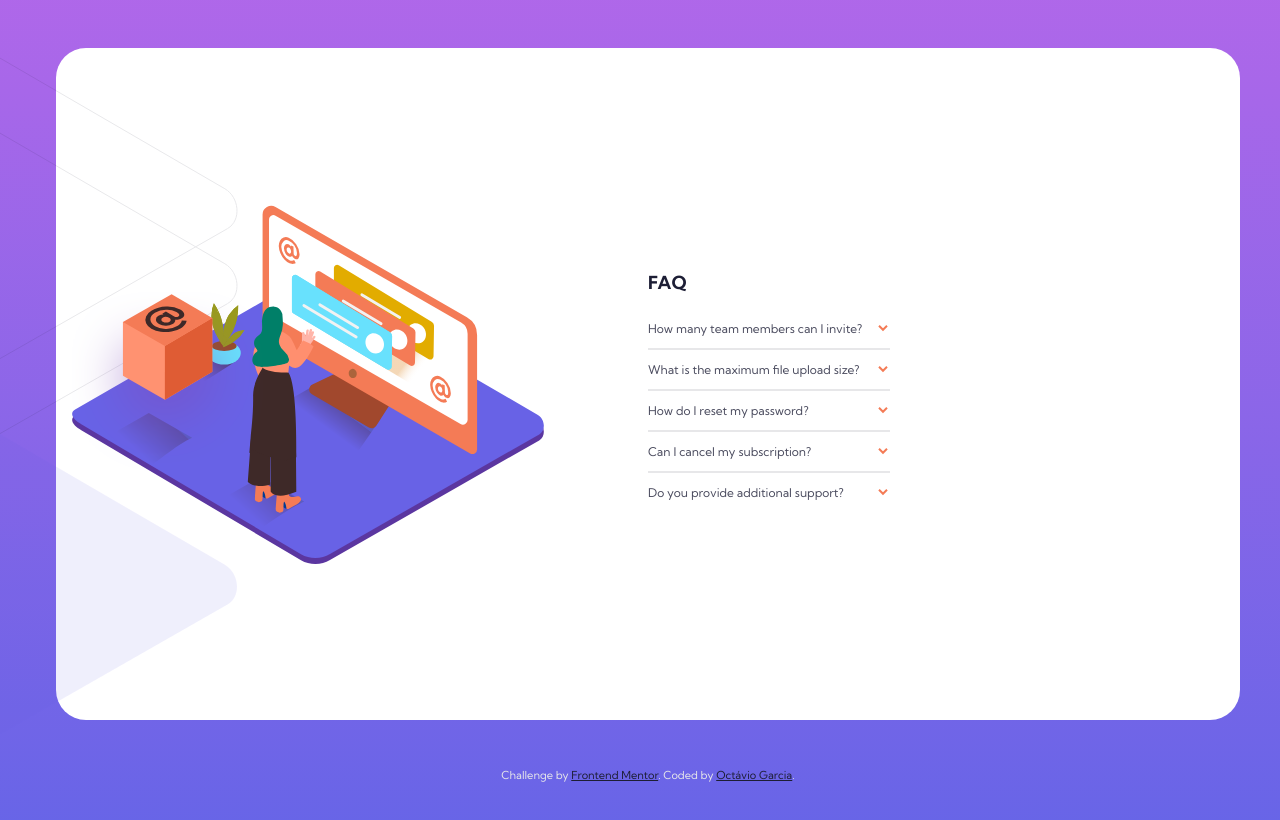
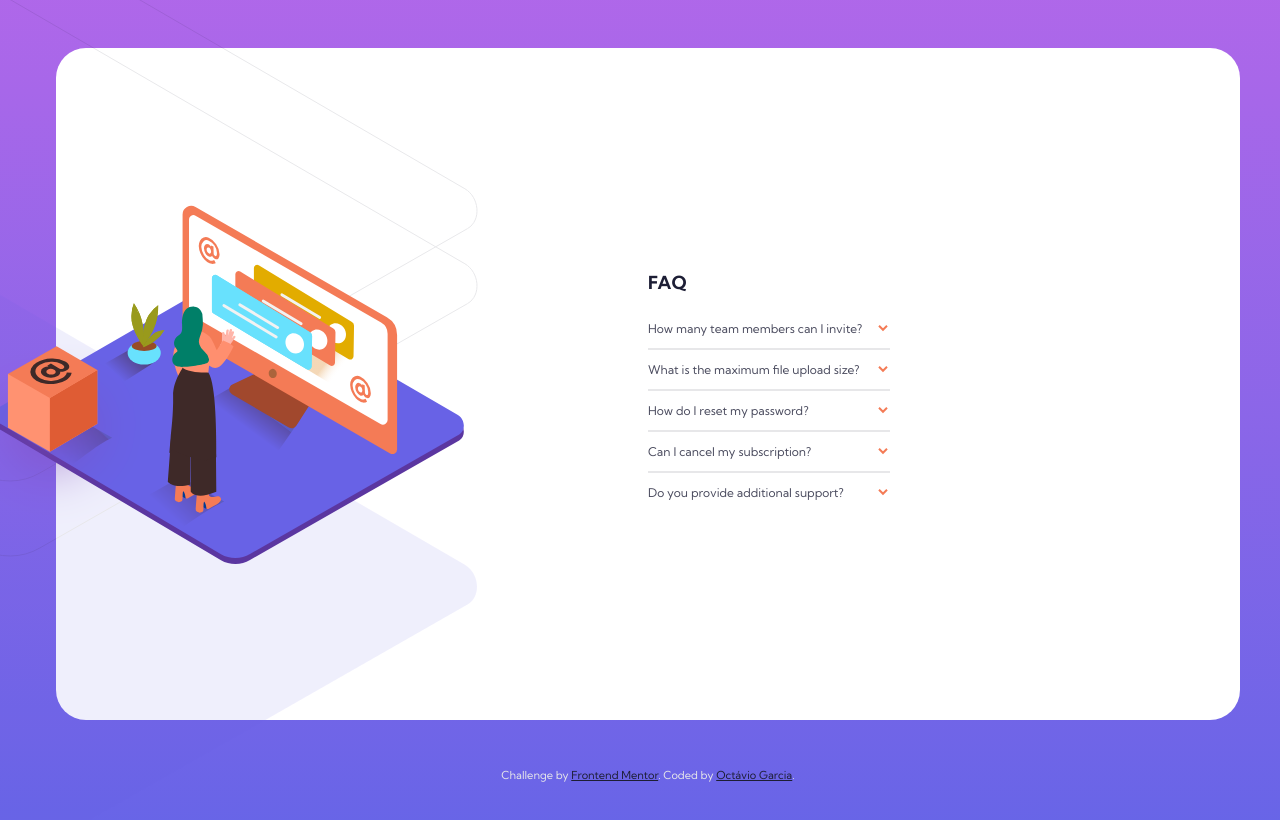
Before and after one commit to oc-garcia/faq-accordion-card-main, a plain HTML site: page index.html in a window 1280 px wide. Drawn offline with Linux system fonts and the light colour scheme.

Commit message:
placing image elements on desktop

```diff
--- a/css/style.css
+++ b/css/style.css
@@ -143,16 +143,20 @@ footer {
   .faq__photo-shadow {
     position: absolute;
     z-index: 1;
-    left: -50rem;
+    left: -35rem;
+
   }
 
   .faq__photo-box {
     position: absolute;
     z-index: 3;
+    left: -7.2rem;
+    bottom: -9rem;
   }
 
   .faq__photo-desktop {
     position: absolute;
     z-index: 2;
+    left: -5rem;
   }
 }
```
